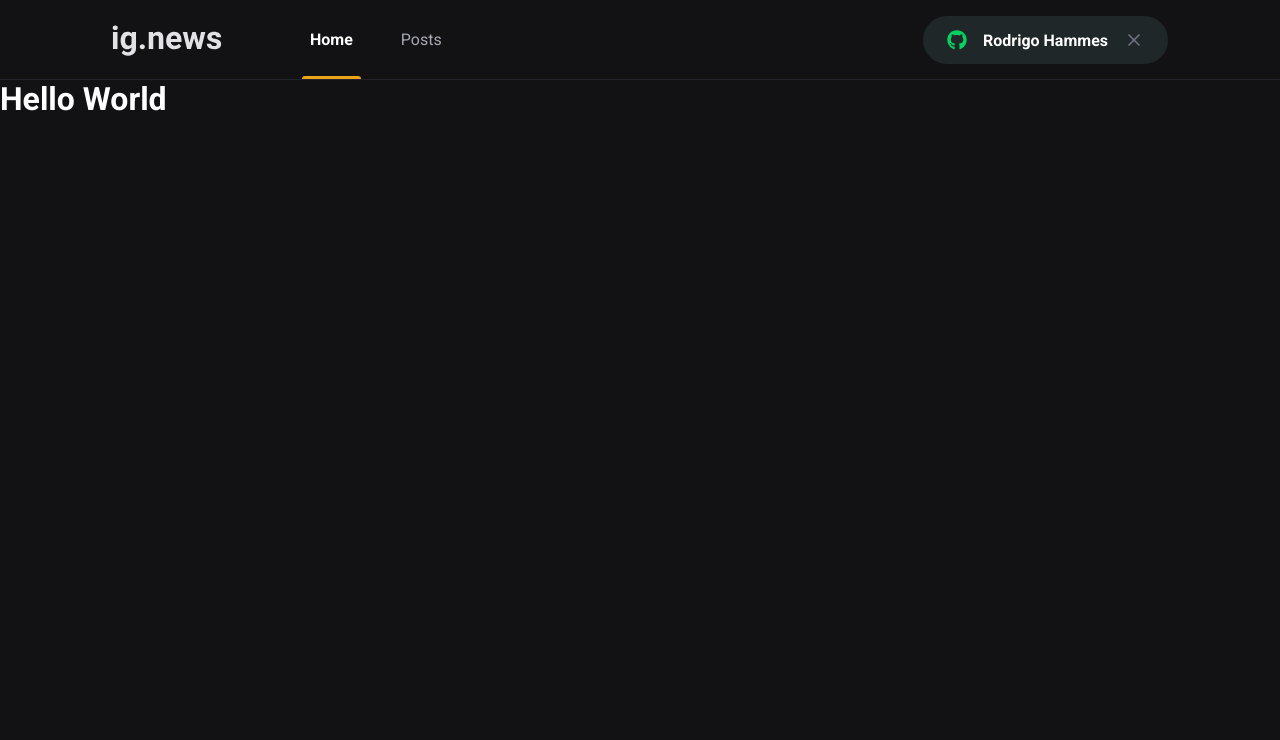
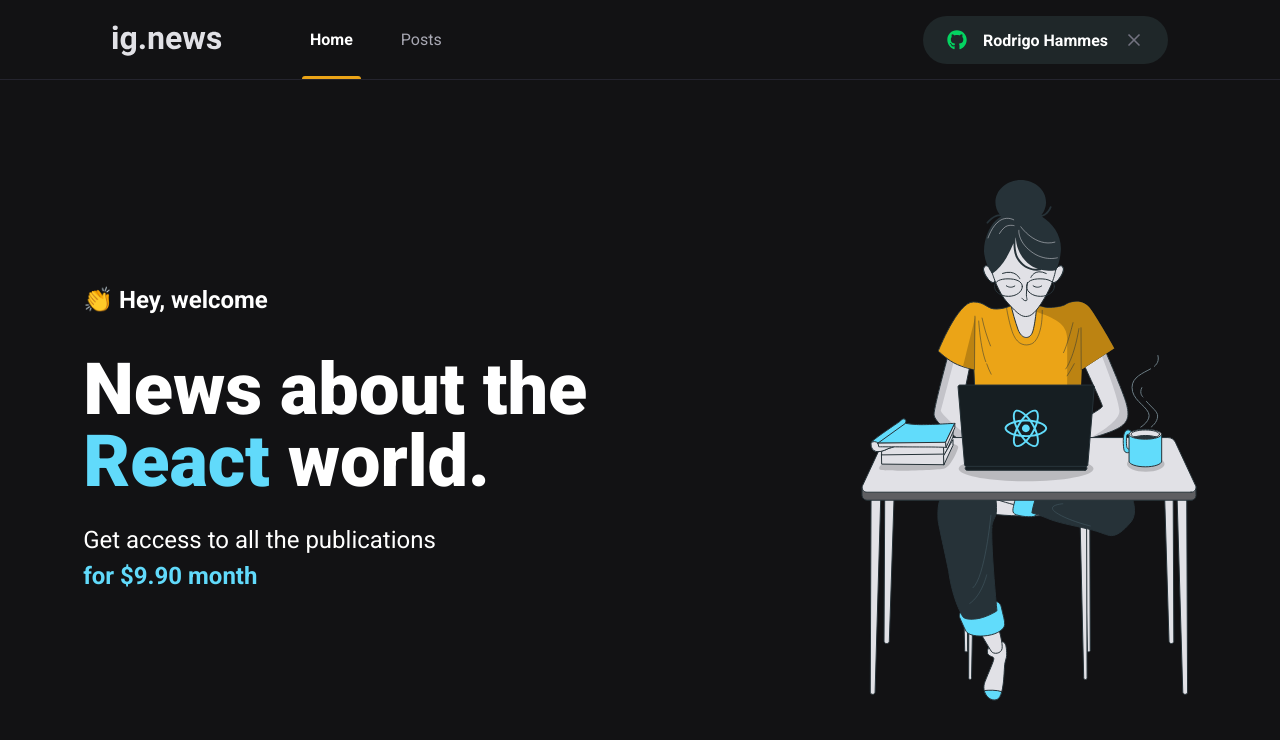
Before and after one commit to rodrigoalbinoh/03-ignews, a Next.js app: page / in a window 1280 px wide. Shown: the top 740 px of the page. Built offline with nearby package versions, Linux system fonts and the light colour scheme.

Commit message:
página home

```diff
--- /dev/null
+++ b/src/pages/home.module.scss
@@ -0,0 +1,40 @@
+.contentContainer {
+  max-width: 1120px;
+  margin: 0 auto;
+  padding: 0.2rem;
+  height: calc(100vh - 5rem);
+  display: flex;
+  align-items: center;
+  justify-content: space-between;
+}
+
+.hero {
+  max-width: 600px;
+
+  > span {
+    font-size: 1.5rem;
+    font-weight: bold;
+  }
+
+  h1 {
+    font-size: 4.5rem;
+    line-height: 4.5rem;
+    font-weight: 900;
+    margin-top: 2.5rem;
+
+    span {
+      color: var(--cyan-500);
+    }
+  }
+
+  p {
+    font-size: 1.5rem;
+    line-height: 2.25rem;
+    margin-top: 1.5rem;
+
+    span {
+      color: var(--cyan-500);
+      font-weight: bold;
+    }
+  }
+}
--- a/src/pages/index.tsx
+++ b/src/pages/index.tsx
@@ -1,14 +1,26 @@
-import Head from 'next/head'
+import Head from 'next/head';
+import styles from './home.module.scss';
 
 export default function Home() {
   return (
     <>
       <Head>
-        <title>Início | ig.news</title>
+        <title>Home | ig.news</title>
       </Head>
-      <h1>
-        Hello World
-      </h1>
+
+
+      <main className={styles.contentContainer}>
+        <section className={styles.hero}>
+          <span>👏 Hey, welcome</span>
+          <h1>News about the <span>React</span> world.</h1>
+          <p>
+            Get access to all the publications <br />
+            <span>for $9.90 month</span>
+          </p>
+        </section>
+
+        <img src="/images/avatar.svg" alt="Girl coding" />
+      </main>
     </>
   )
 }
```
